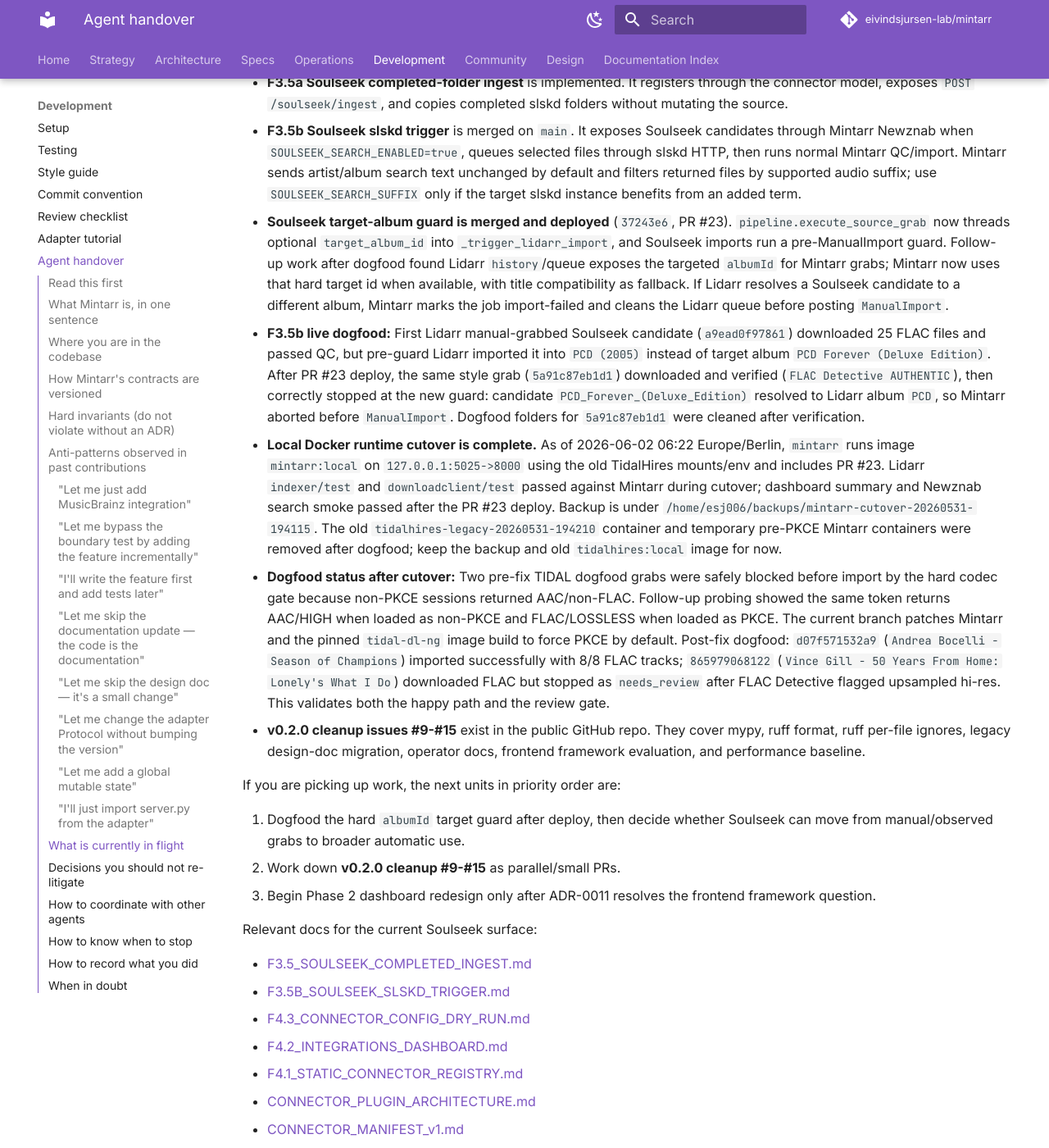
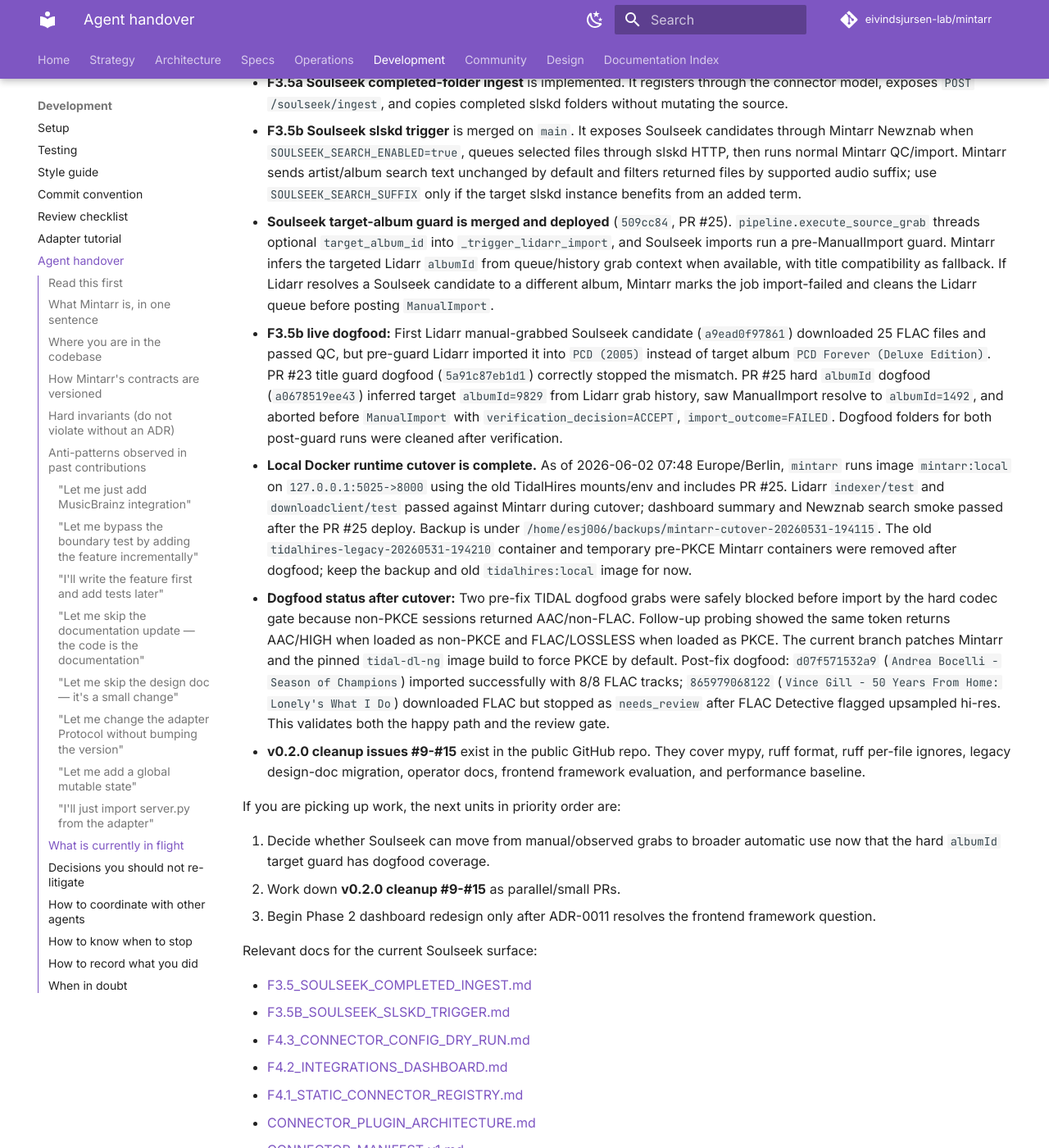
Before and after one commit to VectorOfDoubt/mintarr, an MkDocs documentation site: the page built from docs/development/AGENT_HANDOVER.md, in a window 1280 px wide and 1400 px high, scrolled down 4214 px. Shown: the whole window at 82% size. Built offline with MkDocs 1.6.1 and Material for MkDocs 9.7.7, drawn with Linux system fonts in a browser that asks for light colours; comment, search, counter and statistics services are not loaded.

Commit message:
docs: record hard target guard dogfood
Co-authored-by: Eivind Sjursen <eivind.sjursen@gmail.com>

```diff
--- a/docs/development/AGENT_HANDOVER.md
+++ b/docs/development/AGENT_HANDOVER.md
@@ -118,15 +118,15 @@
 - **F4.3 connector config / dry-run** is implemented on `main`. It adds SQLite-backed connector modes, dry-run validation, dashboard controls, and source runtime gates for non-import connectors. The design is in [F4.3_CONNECTOR_CONFIG_DRY_RUN.md](../design/F4.3_CONNECTOR_CONFIG_DRY_RUN.md).
 - **F3.5a Soulseek completed-folder ingest** is implemented. It registers through the connector model, exposes `POST /soulseek/ingest`, and copies completed slskd folders without mutating the source.
 - **F3.5b Soulseek slskd trigger** is merged on `main`. It exposes Soulseek candidates through Mintarr Newznab when `SOULSEEK_SEARCH_ENABLED=true`, queues selected files through slskd HTTP, then runs normal Mintarr QC/import. Mintarr sends artist/album search text unchanged by default and filters returned files by supported audio suffix; use `SOULSEEK_SEARCH_SUFFIX` only if the target slskd instance benefits from an added term.
-- **Soulseek target-album guard is merged and deployed** (`37243e6`, PR #23). `pipeline.execute_source_grab` now threads optional `target_album_id` into `_trigger_lidarr_import`, and Soulseek imports run a pre-ManualImport guard. Follow-up work after dogfood found Lidarr `history`/queue exposes the targeted `albumId` for Mintarr grabs; Mintarr now uses that hard target id when available, with title compatibility as fallback. If Lidarr resolves a Soulseek candidate to a different album, Mintarr marks the job import-failed and cleans the Lidarr queue before posting `ManualImport`.
-- **F3.5b live dogfood:** First Lidarr manual-grabbed Soulseek candidate (`a9ead0f97861`) downloaded 25 FLAC files and passed QC, but pre-guard Lidarr imported it into `PCD (2005)` instead of target album `PCD Forever (Deluxe Edition)`. After PR #23 deploy, the same style grab (`5a91c87eb1d1`) downloaded and verified (`FLAC Detective AUTHENTIC`), then correctly stopped at the new guard: candidate `PCD_Forever_(Deluxe_Edition)` resolved to Lidarr album `PCD`, so Mintarr aborted before `ManualImport`. Dogfood folders for `5a91c87eb1d1` were cleaned after verification.
-- **Local Docker runtime cutover is complete.** As of 2026-06-02 06:22 Europe/Berlin, `mintarr` runs image `mintarr:local` on `127.0.0.1:5025->8000` using the old TidalHires mounts/env and includes PR #23. Lidarr `indexer/test` and `downloadclient/test` passed against Mintarr during cutover; dashboard summary and Newznab search smoke passed after the PR #23 deploy. Backup is under `/home/esj006/backups/mintarr-cutover-20260531-194115`. The old `tidalhires-legacy-20260531-194210` container and temporary pre-PKCE Mintarr containers were removed after dogfood; keep the backup and old `tidalhires:local` image for now.
+- **Soulseek target-album guard is merged and deployed** (`509cc84`, PR #25). `pipeline.execute_source_grab` threads optional `target_album_id` into `_trigger_lidarr_import`, and Soulseek imports run a pre-ManualImport guard. Mintarr infers the targeted Lidarr `albumId` from queue/history grab context when available, with title compatibility as fallback. If Lidarr resolves a Soulseek candidate to a different album, Mintarr marks the job import-failed and cleans the Lidarr queue before posting `ManualImport`.
+- **F3.5b live dogfood:** First Lidarr manual-grabbed Soulseek candidate (`a9ead0f97861`) downloaded 25 FLAC files and passed QC, but pre-guard Lidarr imported it into `PCD (2005)` instead of target album `PCD Forever (Deluxe Edition)`. PR #23 title guard dogfood (`5a91c87eb1d1`) correctly stopped the mismatch. PR #25 hard `albumId` dogfood (`a0678519ee43`) inferred target `albumId=9829` from Lidarr grab history, saw ManualImport resolve to `albumId=1492`, and aborted before `ManualImport` with `verification_decision=ACCEPT`, `import_outcome=FAILED`. Dogfood folders for both post-guard runs were cleaned after verification.
+- **Local Docker runtime cutover is complete.** As of 2026-06-02 07:48 Europe/Berlin, `mintarr` runs image `mintarr:local` on `127.0.0.1:5025->8000` using the old TidalHires mounts/env and includes PR #25. Lidarr `indexer/test` and `downloadclient/test` passed against Mintarr during cutover; dashboard summary and Newznab search smoke passed after the PR #25 deploy. Backup is under `/home/esj006/backups/mintarr-cutover-20260531-194115`. The old `tidalhires-legacy-20260531-194210` container and temporary pre-PKCE Mintarr containers were removed after dogfood; keep the backup and old `tidalhires:local` image for now.
 - **Dogfood status after cutover:** Two pre-fix TIDAL dogfood grabs were safely blocked before import by the hard codec gate because non-PKCE sessions returned AAC/non-FLAC. Follow-up probing showed the same token returns AAC/HIGH when loaded as non-PKCE and FLAC/LOSSLESS when loaded as PKCE. The current branch patches Mintarr and the pinned `tidal-dl-ng` image build to force PKCE by default. Post-fix dogfood: `d07f571532a9` (`Andrea Bocelli - Season of Champions`) imported successfully with 8/8 FLAC tracks; `865979068122` (`Vince Gill - 50 Years From Home: Lonely's What I Do`) downloaded FLAC but stopped as `needs_review` after FLAC Detective flagged upsampled hi-res. This validates both the happy path and the review gate.
 - **v0.2.0 cleanup issues #9-#15** exist in the public GitHub repo. They cover mypy, ruff format, ruff per-file ignores, legacy design-doc migration, operator docs, frontend framework evaluation, and performance baseline.
 
 If you are picking up work, the next units in priority order are:
 
-1. Dogfood the hard `albumId` target guard after deploy, then decide whether Soulseek can move from manual/observed grabs to broader automatic use.
+1. Decide whether Soulseek can move from manual/observed grabs to broader automatic use now that the hard `albumId` target guard has dogfood coverage.
 2. Work down **v0.2.0 cleanup #9-#15** as parallel/small PRs.
 3. Begin Phase 2 dashboard redesign only after ADR-0011 resolves the frontend framework question.
 
```
